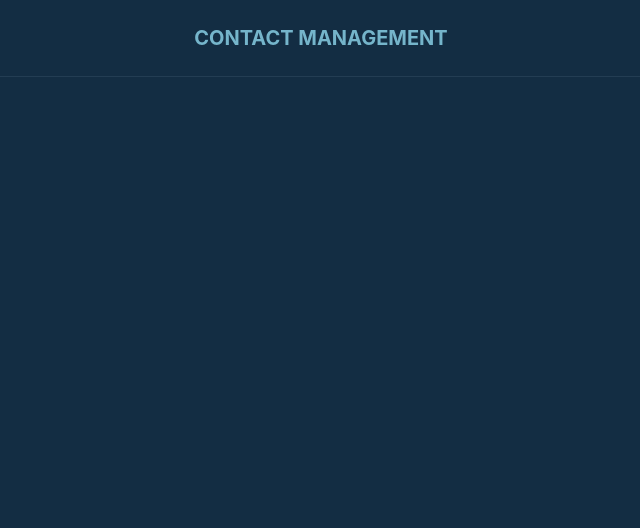
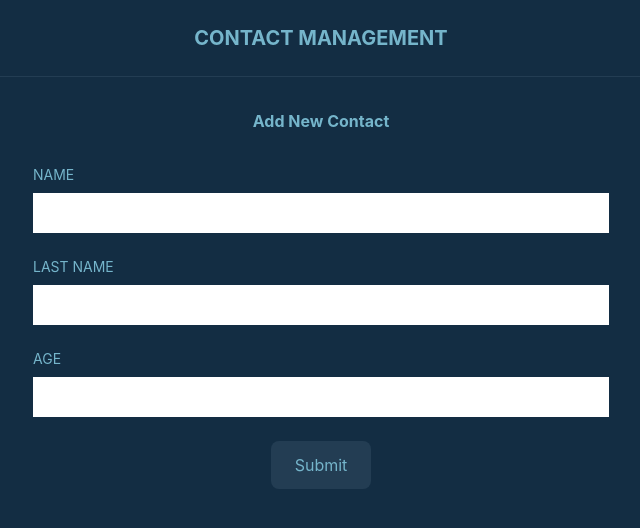
Before and after one commit to business-helper/contacts-server, a React (Create React App) app: page /contacts/add in a window 1280 px wide. Before the commit this address had no page. Shown: the top 528 px of the page, without its empty margins (319-959 px from the left). Built offline with nearby package versions, Linux system fonts and the light colour scheme.

Commit message:
added reactive form validation;

```diff
--- a/src/App.tsx
+++ b/src/App.tsx
@@ -2,8 +2,8 @@ import React from 'react';
 import { Routes, Route, BrowserRouter } from 'react-router-dom';
 
 import { DefaultLayout } from 'layouts/DefaultLayout';
-import { ContactForm } from 'components/ContactForm'
-import { HomePage } from './pages/Home';
+import { HomePage } from 'pages/Home';
+import { AddContactPage } from 'pages/AddContactPage';
 
 
 const App: React.FC = () => {
@@ -11,10 +11,20 @@ const App: React.FC = () => {
     <BrowserRouter>
       <DefaultLayout>
         <Routes>
+          {/* <Route path="/" element={<App />}>
+            <Route index element={<HomePage />} />
+            <Route path="contacts" element={<HomePage />}>
+              <Route path="add" element={<AddContactPage />} />
+              <Route index element={<HomePage />} />
+            </Route>
+          </Route> */}
           <Route path="/" element={<HomePage />} />
+          <Route path="contacts" element={<HomePage />} />
+          <Route path="contacts/add" element={<AddContactPage />} />
+          <Route index element={<HomePage />} />
         </Routes>
       </DefaultLayout>
-    </BrowserRouter>
+    </BrowserRouter >
   );
 }
 
--- a/src/components/ContactForm/index.tsx
+++ b/src/components/ContactForm/index.tsx
@@ -18,16 +18,48 @@ const initialContact: IContact = {
 }
 
 export const ContactForm: React.FC<IContactFormProps> = ({ contact: _contact }) => {
+  const { register, formState: { errors }, handleSubmit } = useForm()
   const [contact, setContact] = useState<IContact>(initialContact);
 
   useEffect(() => {
-    useState(_contact);
-  }, []);
+    if (_contact) {
+      setContact(_contact);
+    }
+
+    return () => { }
+  }, [_contact]);
+
+  const handleOnSubmit = handleSubmit((data) => {
+    console.log('[data]', data);
+  })
 
   return (
-    <div>
-      <h3>Contact Form</h3>
-      <form></form>
+    <div className="max-w-xl mx-auto">
+      <form onSubmit={handleOnSubmit}>
+        <div className="form-group">
+          <label>Name</label>
+          <input {...register("name", { required: true, maxLength: 20 })} />
+          {errors.name?.type == 'required' && <p className="form-error">Name is required!</p>}
+        </div>
+        <div className="form-group">
+          <label>Last Name</label>
+          <input {...register("lastName", { required: true, maxLength: 20 })} />
+          {errors.lastName?.type == 'required' && <p className="form-error">Last name is required!</p>}
+        </div>
+        <div className="form-group">
+          <label>Age</label>
+          <input type="number" {...register("age", { required: true })} />
+          {errors.age?.type == 'required' && <p className="form-error">Age is required!</p>}
+        </div>
+
+        <div className="flex justify-center">
+          <button
+            className="button"
+            type="submit">
+            Submit
+          </button>
+        </div>
+      </form>
     </div>
   )
 }
--- a/src/pages/AddContactPage/index.tsx
+++ b/src/pages/AddContactPage/index.tsx
@@ -5,7 +5,7 @@ import { ContactForm } from 'components/ContactForm';
 export const AddContactPage: React.FC = () => {
   return (
     <div>
-      <h3>Add New Contact</h3>
+      <h3 className="text-center font-bold mb-8">Add New Contact</h3>
       <ContactForm />
     </div>
   );
--- a/src/styles/index.scss
+++ b/src/styles/index.scss
@@ -4,14 +4,32 @@
 
 body {
   margin: 0;
-  font-family: -apple-system, BlinkMacSystemFont, 'Segoe UI', 'Roboto', 'Oxygen',
-    'Ubuntu', 'Cantarell', 'Fira Sans', 'Droid Sans', 'Helvetica Neue',
+  font-family: -apple-system, BlinkMacSystemFont, "Segoe UI", "Roboto", "Oxygen",
+    "Ubuntu", "Cantarell", "Fira Sans", "Droid Sans", "Helvetica Neue",
     sans-serif;
   -webkit-font-smoothing: antialiased;
   -moz-osx-font-smoothing: grayscale;
 }
 
-code {
-  font-family: source-code-pro, Menlo, Monaco, Consolas, 'Courier New',
-    monospace;
+.form-group {
+  @apply mb-6;
+
+  label {
+    @apply block text-sm mb-2 uppercase;
+  }
+
+  input,
+  select,
+  .form-control {
+    @apply w-full text-black px-4 py-2;
+  }
+
+  .form-error {
+    @apply text-red-600 text-sm mt-2;
+  }
 }
+
+.button {
+  @apply bg-primary-light text-light px-6 py-3 rounded-lg
+            hover:bg-primary-1 transition-all duration-300;
+}
```
